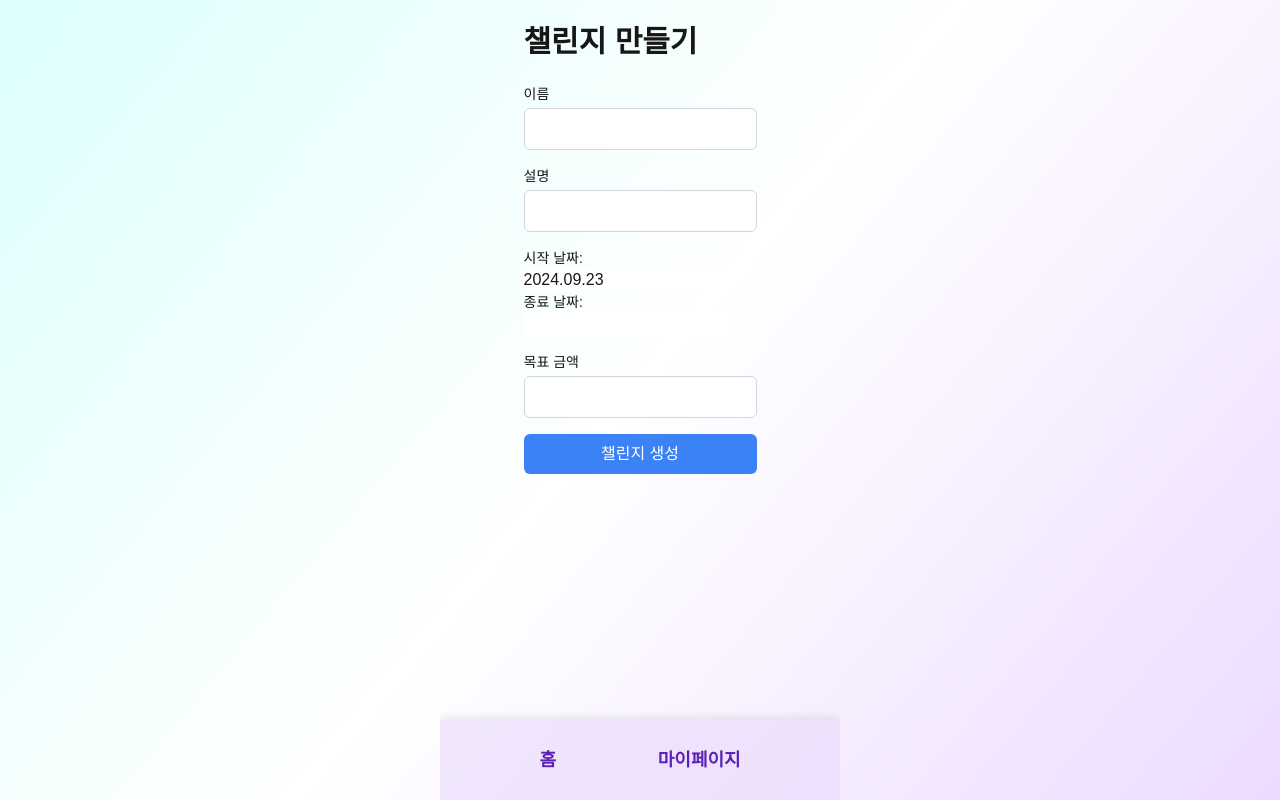
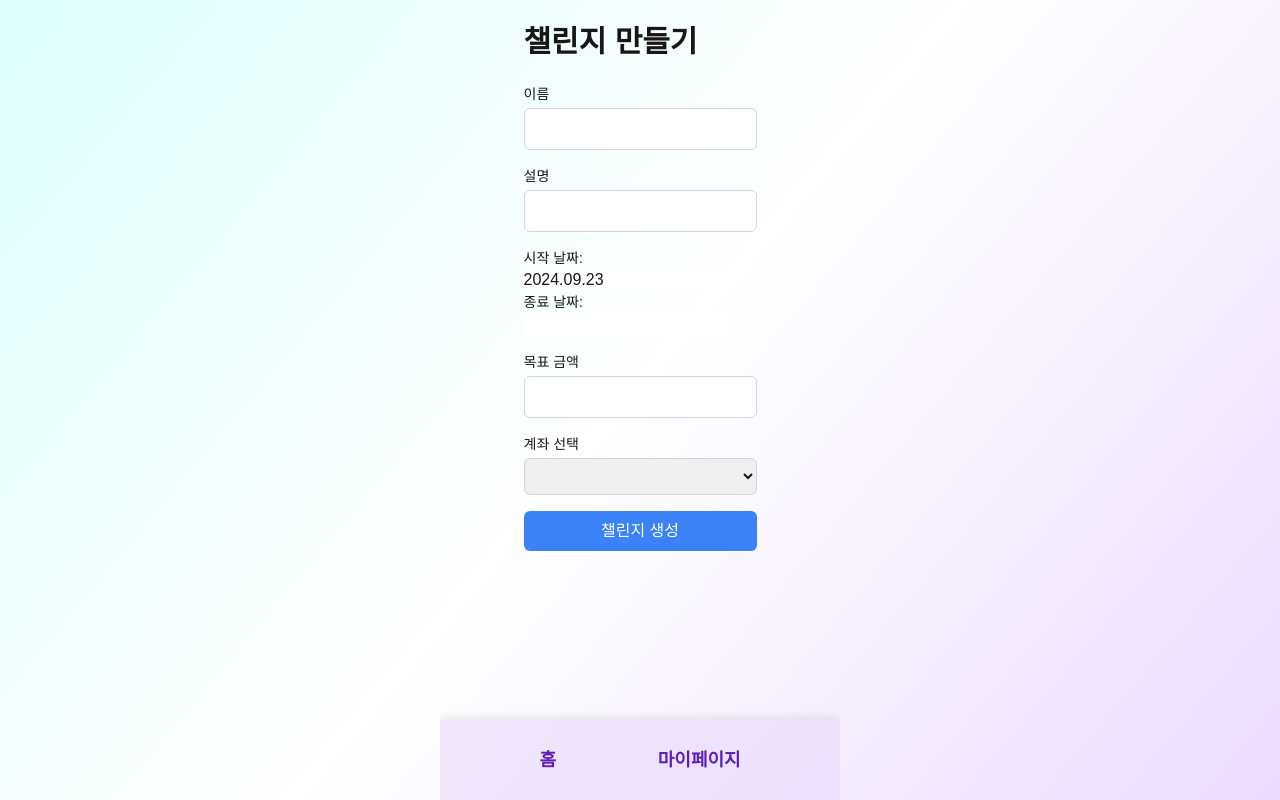
Before and after one commit to ho0116/piggyBank, a Next.js app in the folder frontend/: page /challenge/create in a window 1280 px wide. Built offline with nearby package versions, Linux system fonts and the light colour scheme.

Commit message:
SC 중간 전송

```diff
--- a/frontend/src/app/challenge/create/page.tsx
+++ b/frontend/src/app/challenge/create/page.tsx
@@ -1,18 +1,15 @@
 "use client";
 
-import { useMutation } from "@tanstack/react-query";
+import { useMutation, useQuery } from "@tanstack/react-query";
 import { useState } from "react";
 import DatePicker from "react-datepicker";
 import "react-datepicker/dist/react-datepicker.css";
 import { createChallenge } from "../../api/challengeApi";
 import Challenge from "../../types/challengeType";
 import useAuth from "../../hooks/useAuth";
-
+import { getMyAccount } from "@/app/api/accountApi";
 
 export default function ChallengePage() {
-
-
-
   const { user } = useAuth();
 
   const [startDate, setStartDate] = useState<Date | null>(new Date());
@@ -20,12 +17,20 @@ export default function ChallengePage() {
   const [challengeName, setChallengeName] = useState<string>("");
   const [challengeDescription, setChallengeDescription] = useState<string>("");
   const [targetAmount, setTargetAmount] = useState<string>("");
-  const challengeStatus : string = "In Progress";
-  const savingCycle : number = 12;
-  const userId : number = user?.id;
-  const accountId : number = 2;
-  const savedAmount : number = 10000;
+  const [selectedAccount, setSelectedAccount] = useState<number>(0);
 
+  const {data:accountList, isLoading, isError} = useQuery({
+    queryKey:["accountList"],
+    queryFn: () => getMyAccount(user?.id as number),
+    enabled: !!user?.id,
+    refetchOnMount: true,
+})
+console.log(accountList);
+  const challengeStatus: string = "In Progress";
+  const savingCycle: number = 12;
+  const userId: number = user?.id;
+  const accountId : number = selectedAccount;
+  const savedAmount: number = 10000;
 
   const mutation = useMutation({
     mutationFn: createChallenge,
@@ -41,7 +46,7 @@ export default function ChallengePage() {
   const handleSubmit = async (e: React.FormEvent) => {
     e.preventDefault();
 
-    const challenge : Challenge = {
+    const challenge: Challenge = {
       userId,
       accountId,
       savedAmount,
@@ -55,8 +60,15 @@ export default function ChallengePage() {
     };
 
     mutation.mutate(challenge);
+  };
 
-  };
+
+
+
+  // const handleAccountChange = (e: React.ChangeEvent<HTMLSelectElement>) => {
+  //   setSelectedAccount(e.target.value)
+  // };
+
 
   return (
     <div className="max-w-lg mx-auto p-6">
@@ -128,6 +140,27 @@ export default function ChallengePage() {
           />
         </div>
 
+        <div className="mb-4">
+          <label htmlFor="account" className="block text-sm font-medium">
+            계좌 선택
+          </label>
+          <select
+          id="account"
+          className="w-full px-3 py-2 border border-gray-300 rounded-md mt-1 focus:outline-none focus:ring-2 focus:ring-blue-500"
+          value={selectedAccount}
+          // onChange={handleAccountChange}
+        >
+          <option value="" disabled>
+            계좌를 선택해주세요
+          </option>
+          {accountList?.map((account: { id: number; accountNumber: string }) => (
+            <option key={account.id} value={account.id}>
+              {account.accountNumber}
+            </option>
+          ))}
+        </select>
+        </div>
+
         <button
           type="submit"
           className="w-full bg-blue-500 text-white py-2 rounded-md hover:bg-blue-600 transition-colors"
```
